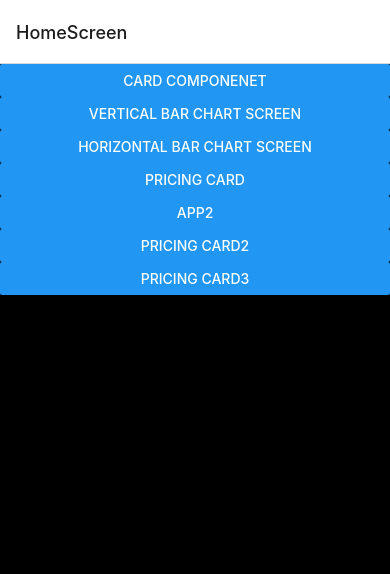
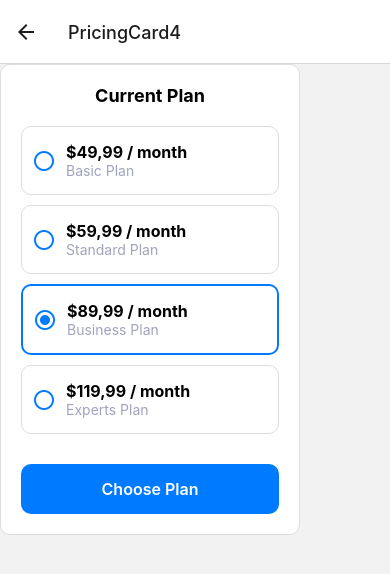
Before and after one commit to MobilDevCode/AwesomeProject, a React Native app: screen /PricingCard4 in a window 390 px wide. Shown: the top 574 px of the page. Built offline with nearby package versions, Linux system fonts and the light colour scheme.

Commit message:
PricingCard4

```diff
--- a/App.js
+++ b/App.js
@@ -11,7 +11,8 @@ import PricingCard from './src/PricingCard';
 import HomeScreen from './src/HomeScreen';
 import PricingCard2 from './src/PricingCard2';
 import PricingCard3 from './src/PricingCard3';
-const Stack = createNativeStackNavigator();
+import PricingCard4 from './src/PricingCard4'
+;const Stack = createNativeStackNavigator();
 
 function App() {
   return (
@@ -25,6 +26,8 @@ function App() {
       <Stack.Screen name="VerticalBarChartScreen" component={VerticalBarChartScreen} />
       <Stack.Screen name="HorizontalBarChartScreen" component={HorizontalBarChartScreen} />
       <Stack.Screen name="PricingCard3" component={PricingCard3} />
+      <Stack.Screen name="PricingCard4" component={PricingCard4} />
+
       </Stack.Navigator>
 
     </NavigationContainer>
--- a/src/HomeScreen.js
+++ b/src/HomeScreen.js
@@ -11,6 +11,7 @@ export default function HomeScreen({navigation}) {
       <Button title='App2' onPress={()=>(navigation.navigate("App2"))}></Button>
       <Button title='Pricing Card2' onPress={()=>(navigation.navigate("PricingCard2"))}></Button>
       <Button title='Pricing Card3' onPress={()=>(navigation.navigate("PricingCard3"))}></Button>
+      <Button title='Pricing Card4' onPress={()=>(navigation.navigate("PricingCard4"))}></Button>
 
     </View>
   )
--- /dev/null
+++ b/src/PricingCard4.js
@@ -0,0 +1,115 @@
+import React, { useState } from 'react';
+import { View, Text, StyleSheet, TouchableOpacity } from 'react-native';
+import MaterialIcons from 'react-native-vector-icons/MaterialIcons';
+
+export default function PlanSelection() {
+  const [selectedPlan, setSelectedPlan] = useState('Business Plan');
+
+  const plans = [
+    { name: 'Basic Plan', price: '$49,99 / month' },
+    { name: 'Standard Plan', price: '$59,99 / month' },
+    { name: 'Business Plan', price: '$89,99 / month' },
+    { name: 'Experts Plan', price: '$119,99 / month' },
+  ];
+
+  return (
+    <View style={styles.container}>
+      <Text style={styles.title}>Current Plan</Text>
+      {plans.map((plan) => (
+        <TouchableOpacity
+          key={plan.name}
+          style={[
+            styles.planContainer,
+            selectedPlan === plan.name && styles.selectedPlanContainer,
+          ]}
+          onPress={() => setSelectedPlan(plan.name)}
+        >
+          <View style={styles.radioButtonContainer}>
+            <View
+              style={[
+                styles.radioButton,
+                selectedPlan === plan.name && styles.radioButtonSelected,
+              ]}
+            >
+              {selectedPlan === plan.name ? (
+                <MaterialIcons name="radio-button-checked" size={24} color="#007BFF" />
+              ) : (
+                <MaterialIcons name="radio-button-unchecked" size={24} color="#007BFF" />
+              )}
+            </View>
+          </View>
+          <View style={styles.planTextContainer}>
+            <Text style={styles.planPrice}>{plan.price}</Text>
+            <Text style={styles.planName}>{plan.name}</Text>
+          </View>
+        </TouchableOpacity>
+      ))}
+      <TouchableOpacity style={styles.button}>
+        <Text style={styles.buttonText}>Choose Plan</Text>
+      </TouchableOpacity>
+    </View>
+  );
+}
+
+const styles = StyleSheet.create({
+  container: {
+    width: 300,
+    padding: 20,
+    backgroundColor: '#FFFFFF',
+    borderRadius: 10,
+    borderWidth: 1,
+    borderColor: '#ddd',
+    alignItems: 'center',
+  },
+  title: {
+    fontSize: 18,
+    fontWeight: 'bold',
+    marginBottom: 20,
+    color: '#000',
+  },
+  planContainer: {
+    flexDirection: 'row',
+    alignItems: 'center',
+    width: '100%',
+    paddingVertical: 15,
+    paddingHorizontal: 10,
+    borderWidth: 1,
+    borderColor: '#ddd',
+    borderRadius: 10,
+    marginBottom: 10,
+  },
+  selectedPlanContainer: {
+    borderColor: '#007BFF',
+    borderWidth: 2,
+  },
+  radioButtonContainer: {
+    justifyContent: 'center',
+    alignItems: 'center',
+    marginRight: 10,
+  },
+  planTextContainer: {
+    flex: 1,
+  },
+  planPrice: {
+    fontSize: 16,
+    fontWeight: 'bold',
+    color: '#000',
+  },
+  planName: {
+    fontSize: 14,
+    color: '#A0A3BD',
+  },
+  button: {
+    width: '100%',
+    padding: 15,
+    borderRadius: 10,
+    backgroundColor: '#007BFF',
+    alignItems: 'center',
+    marginTop: 20,
+  },
+  buttonText: {
+    color: '#FFF',
+    fontSize: 16,
+    fontWeight: '600',
+  },
+});
```
